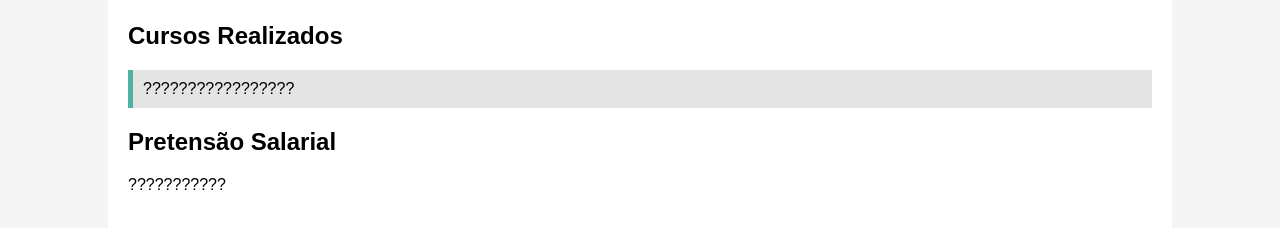
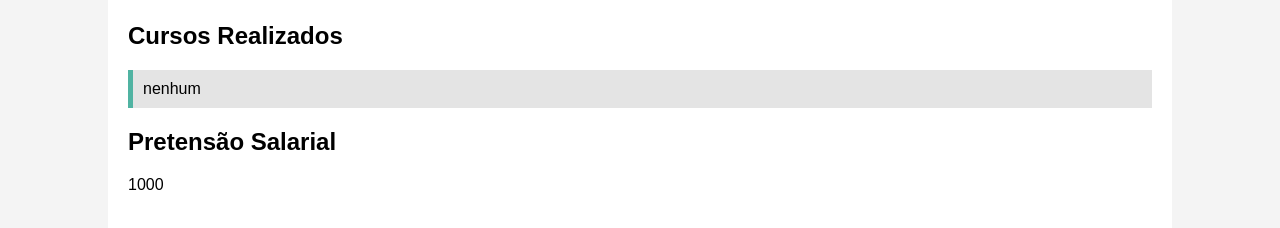
Before and after one commit to brunomenegasso-stack/curriculo-bruno, a plain HTML site: page index.html in a window 1280 px wide. Shown: the part 306-534 px from the top of the page. Drawn offline with Linux system fonts and the light colour scheme.

Commit message:
Update index.html

```diff
--- a/index.html
+++ b/index.html
@@ -23,13 +23,13 @@
         <div class="courses">
             <h2>Cursos Realizados</h2>
             <ul>
-                <li>?????????????????</li>
+                <li>nenhum</li>
                <!-- Adicione mais cursos conforme necessário -->
             </ul>
         </div>
         <div class="salary-expectation">
             <h2>Pretensão Salarial</h2>
-            <p>???????????</p>
+            <p>1000</p>
         </div>
     </div>
 </body>
```
